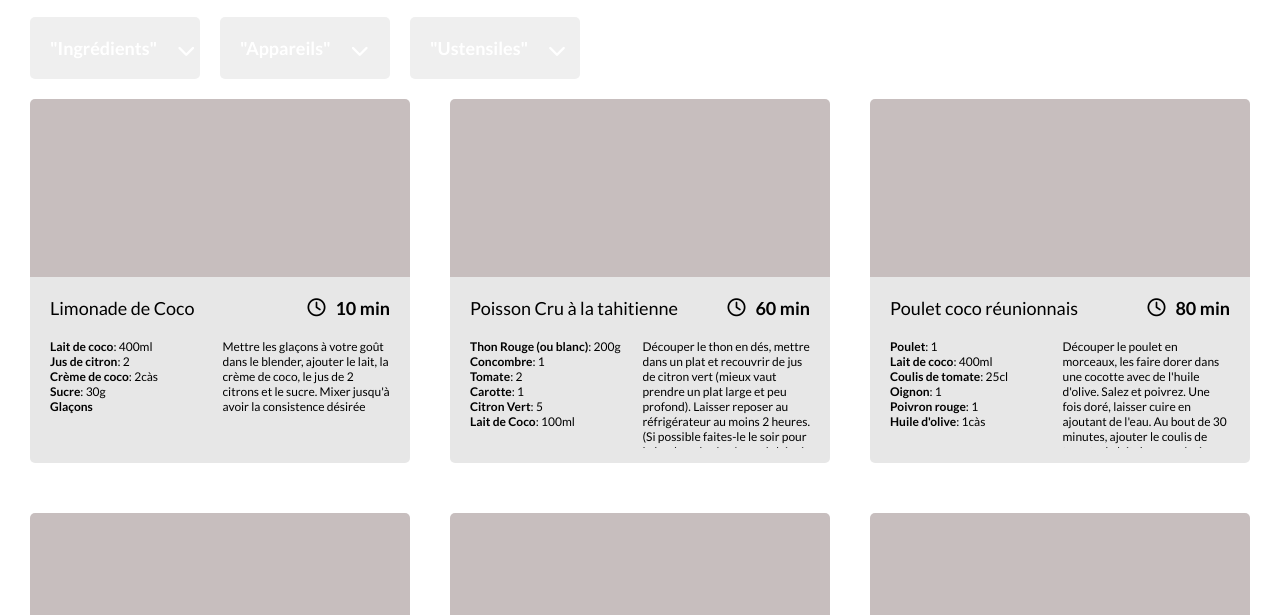
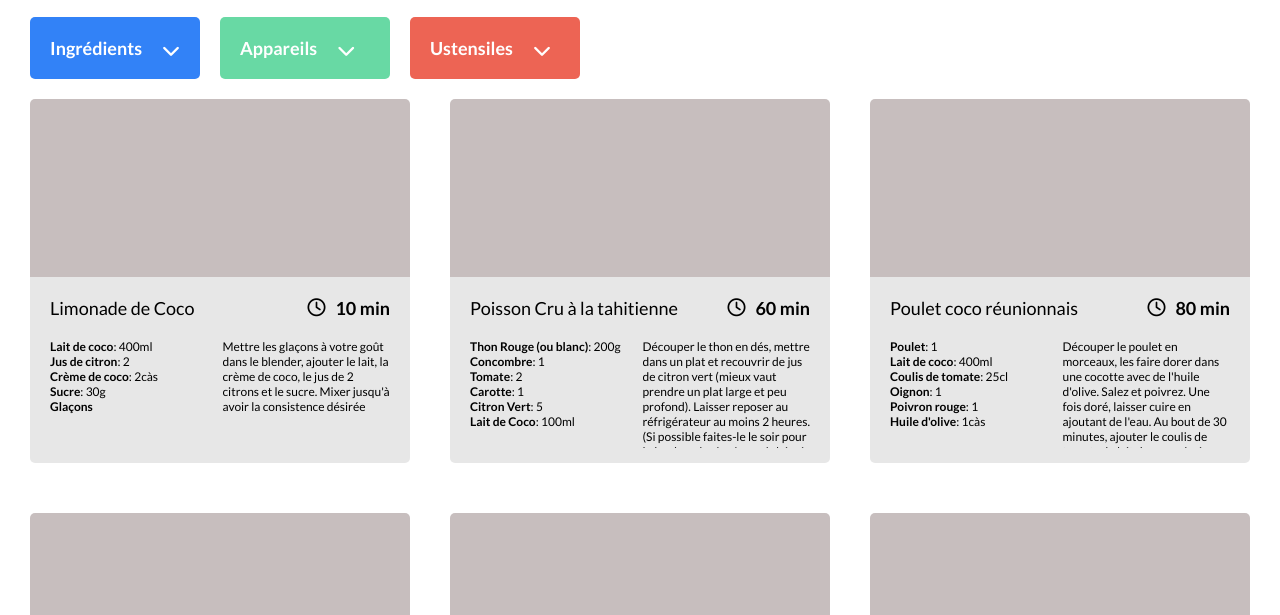
Before and after one commit to NathLouss/LesPetitsPlats-OC, a website with bundled scripts: page index.html in a window 1280 px wide. Shown: the part 185-800 px from the top of the page. Built offline with nearby package versions, Linux system fonts and the light colour scheme.

Commit message:
filter: fix value optionSingular

```diff
--- a/css/filter.css
+++ b/css/filter.css
@@ -40,13 +40,13 @@
   background-color: #3282f7;
 }
 
-#filter_btn_appliance,
-#input_appliance {
+#filter_btn_appareil,
+#input_appareil {
   background-color: #68d9a4;
 }
 
-#filter_btn_ustensil,
-#input_ustensil {
+#filter_btn_ustensile,
+#input_ustensile {
   background-color: #ed6454;
 }
 
--- a/scripts/factory/filterFactory.js
+++ b/scripts/factory/filterFactory.js
@@ -1,26 +1,26 @@
 export function filterFactory(data) {
   const option = data;
-  debugger;
-  const optionWithoutQuote = option.replace(/['"]+/g, "");
   const optionLowerCase = option.toLowerCase();
-  const optionSingular = optionLowerCase.replace(/[s]/, "");
+  let optionSingular;
+  if (optionLowerCase.endsWith("s")) {
+    optionSingular = optionLowerCase.slice(0, -1);
+  }
   const optionWithoutAccent = optionSingular
     .normalize("NFD")
     .replace(/[\u0300-\u036f]/g, "");
-  console.log(optionSingular);
 
   function getFilterCardDOM() {
     const filter = document.createElement("div");
-    filter.setAttribute("id", `"filter_${optionWithoutAccent}"`);
+    filter.setAttribute("id", `filter_${optionWithoutAccent}`);
     filter.classList.add("filter");
 
     const btn = document.createElement("button");
-    btn.setAttribute("id", `"filter_btn_${optionWithoutAccent}"`);
+    btn.setAttribute("id", `filter_btn_${optionWithoutAccent}`);
     btn.classList.add("filter_btn", "trigger");
     filter.appendChild(btn);
 
     const btnName = document.createElement("span");
-    btnName.textContent = `"${optionWithoutQuote}"`;
+    btnName.textContent = `${option}`;
     btn.appendChild(btnName);
 
     const btnChevron = document.createElement("span");
@@ -36,9 +36,9 @@ export function filterFactory(data) {
 
     const input = document.createElement("input");
     input.setAttribute("type", "text");
-    input.setAttribute("id", `"input_${optionWithoutAccent}"`);
+    input.setAttribute("id", `input_${optionWithoutAccent}`);
     input.classList.add("filter_input");
-    input.setAttribute("placeholder", `"Rechercher un ${optionSingular}"`);
+    input.setAttribute("placeholder", `Rechercher un ${optionSingular}`);
     filterList.appendChild(input);
 
     const inputChevron = document.createElement("span");
@@ -50,7 +50,7 @@ export function filterFactory(data) {
     inputChevron.appendChild(inputChevronIcon);
 
     const filterUl = document.createElement("ul");
-    filterUl.setAttribute("id", `"filter_list_${optionWithoutAccent}"`);
+    filterUl.setAttribute("id", `filter_list_${optionWithoutAccent}`);
     filterUl.classList.add("list_option");
     filterList.appendChild(filterUl);
 
```
